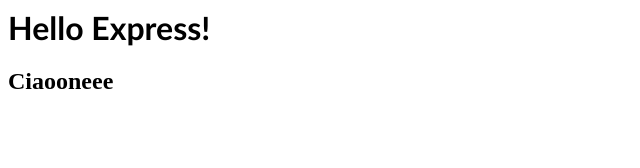
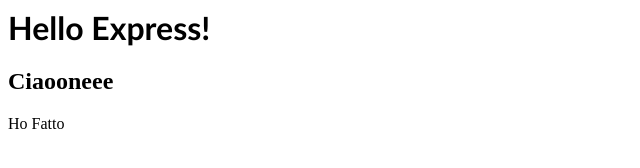
Before and after one commit to alessietto3/express-simple-rgmwxt, a website: page pages/index.html in a window 1280 px wide. Shown: the full height of the page, 0-640 px from the left. Drawn offline with Linux system fonts and the light colour scheme; files that its build step writes are made by us from their sources.

Commit message:
Ho fatto modifiche

```diff
--- a/pages/index.html
+++ b/pages/index.html
@@ -1,3 +1,4 @@
 <link rel="stylesheet" href="./style.css">
 <h1>Hello Express!</h1>
 <h2>Ciaooneee</h2>
+<p>Ho Fatto</p>
```
